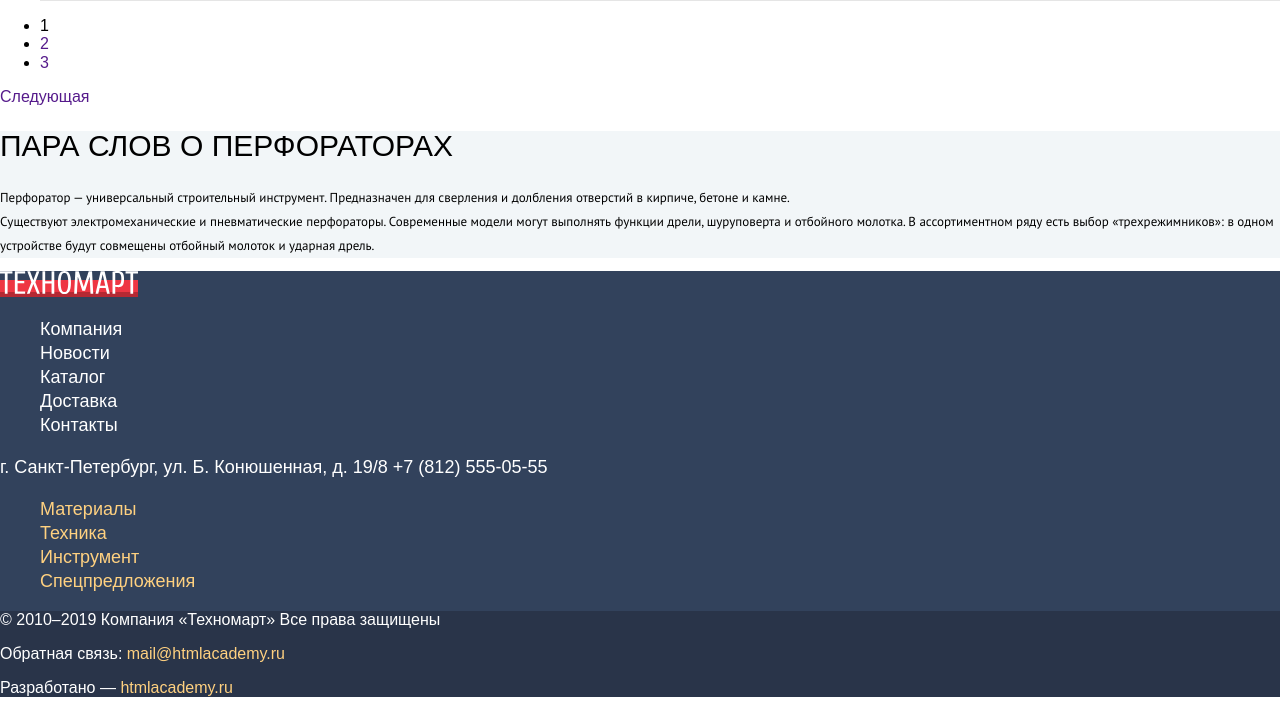
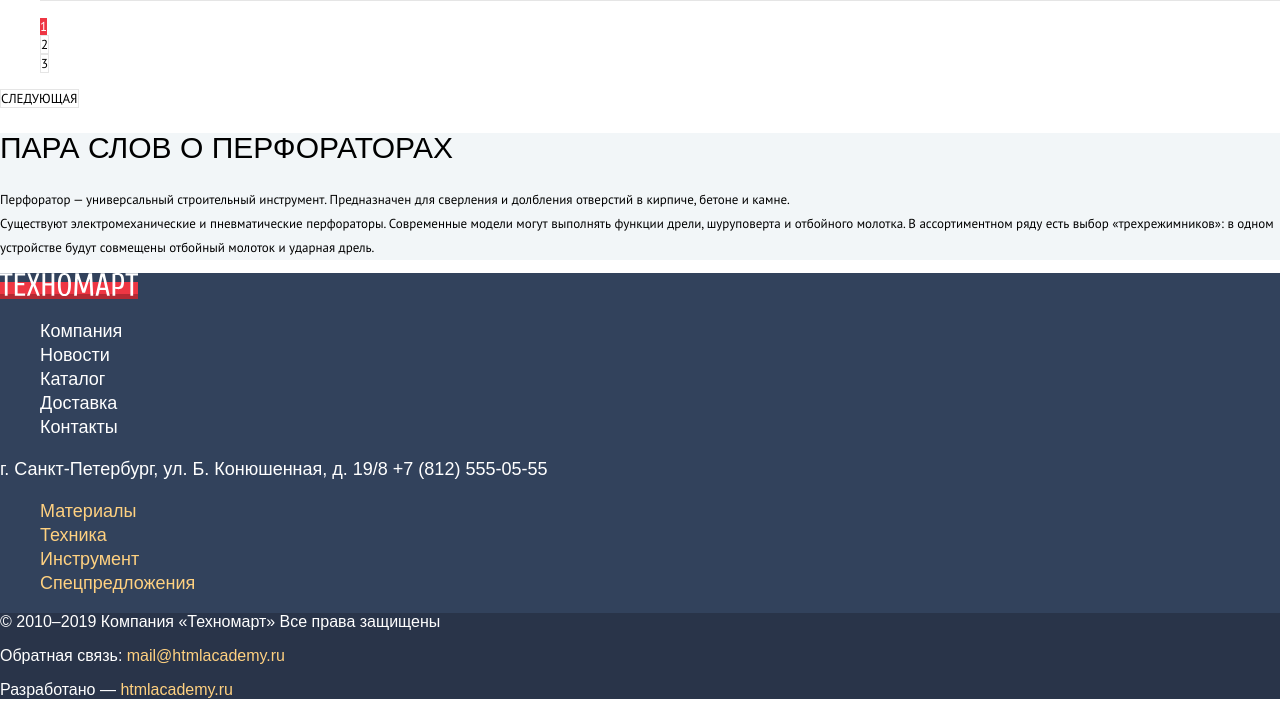
Before and after one commit to alchepak/1050801-technomart-27, a plain HTML site: page catalog.html in a window 1280 px wide. Shown: the part 2261-2976 px from the top of the page. Drawn offline with Linux system fonts and the light colour scheme; a web font is replaced by a local one.

Commit message:
Стилизация пагинации в каталоге

```diff
--- a/catalog.html
+++ b/catalog.html
@@ -304,13 +304,13 @@
           </li>
         </ul>
 
-        <ul>
-          <li><a>1</a></li>
-          <li><a href="">2</a></li>
-          <li><a href="">3</a></li>
+        <ul class="pagination">
+          <li><a class="current-page">1</a></li>
+          <li><a class="button button-secondary" href="">2</a></li>
+          <li><a class="button button-secondary" href="">3</a></li>
         </ul>
 
-        <a href="">Следующая</a>
+        <a class="button button-secondary" href="">Следующая</a>
       </section>
 
       <section class="additional-info">
--- a/css/style.css
+++ b/css/style.css
@@ -796,3 +796,17 @@ a {
   color: rgba(50, 66, 92, 0.3);
   border-color: rgba(50, 66, 92, 0.3);
 }
+
+/* catalog - pagination */
+
+.pagination {
+  list-style: none;
+}
+
+.current-page {
+  color: #ffffff;
+  font-family: "PT Sans", Arial, sans-serif;
+  font-size: 13px;
+
+  background-color: #ee3643;
+}
```
